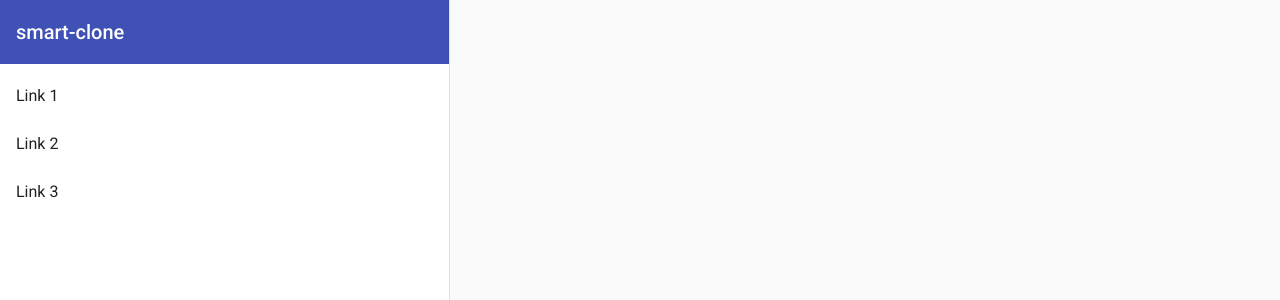
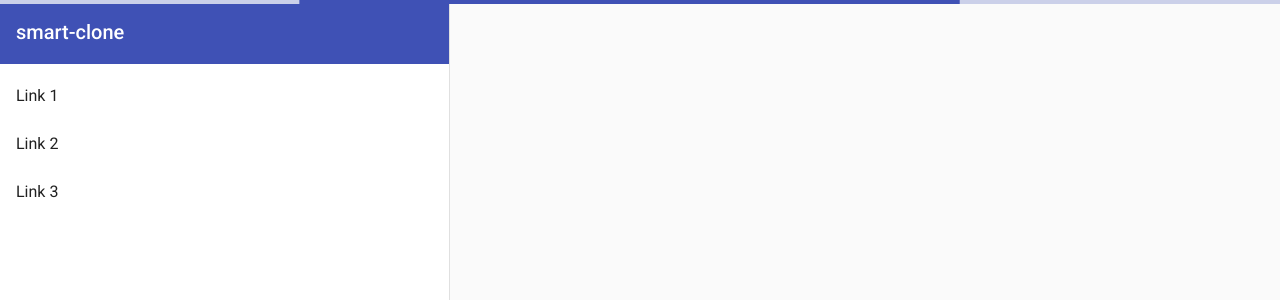
Before and after one commit to charlesferreira/smart-assessment, an Angular app: page /property-list in a window 1280 px wide. Shown: the top 300 px of the page. Built offline with nearby package versions, Linux system fonts and the light colour scheme.

Commit message:
add progress bar

```diff
--- a/projects/smart-clone/src/app/angular-material.module.ts
+++ b/projects/smart-clone/src/app/angular-material.module.ts
@@ -3,10 +3,11 @@ import { NgModule } from '@angular/core';
 import { MatButtonModule } from '@angular/material/button';
 import { MatIconModule } from '@angular/material/icon';
 import { MatListModule } from '@angular/material/list';
+import { MatProgressBarModule } from '@angular/material/progress-bar';
 import { MatSidenavModule } from '@angular/material/sidenav';
 import { MatToolbarModule } from '@angular/material/toolbar';
 
 @NgModule({
-  exports: [LayoutModule, MatToolbarModule, MatButtonModule, MatSidenavModule, MatIconModule, MatListModule],
+  exports: [LayoutModule, MatToolbarModule, MatButtonModule, MatSidenavModule, MatIconModule, MatListModule, MatProgressBarModule],
 })
 export class AngularMaterialModule {}
--- a/projects/smart-clone/src/app/app.component.html
+++ b/projects/smart-clone/src/app/app.component.html
@@ -1,3 +1,5 @@
+<mat-progress-bar mode="indeterminate"></mat-progress-bar>
+
 <mat-sidenav-container class="sidenav-container">
   <mat-sidenav class="sidenav" fixedInViewport mode="side" opened="true">
     <router-outlet></router-outlet>
--- a/projects/smart-clone/src/app/app.component.scss
+++ b/projects/smart-clone/src/app/app.component.scss
@@ -15,3 +15,9 @@
   top: 0;
   z-index: 1;
 }
+
+mat-progress-bar {
+  position: sticky;
+  top: 0;
+  z-index: 2;
+}
```
